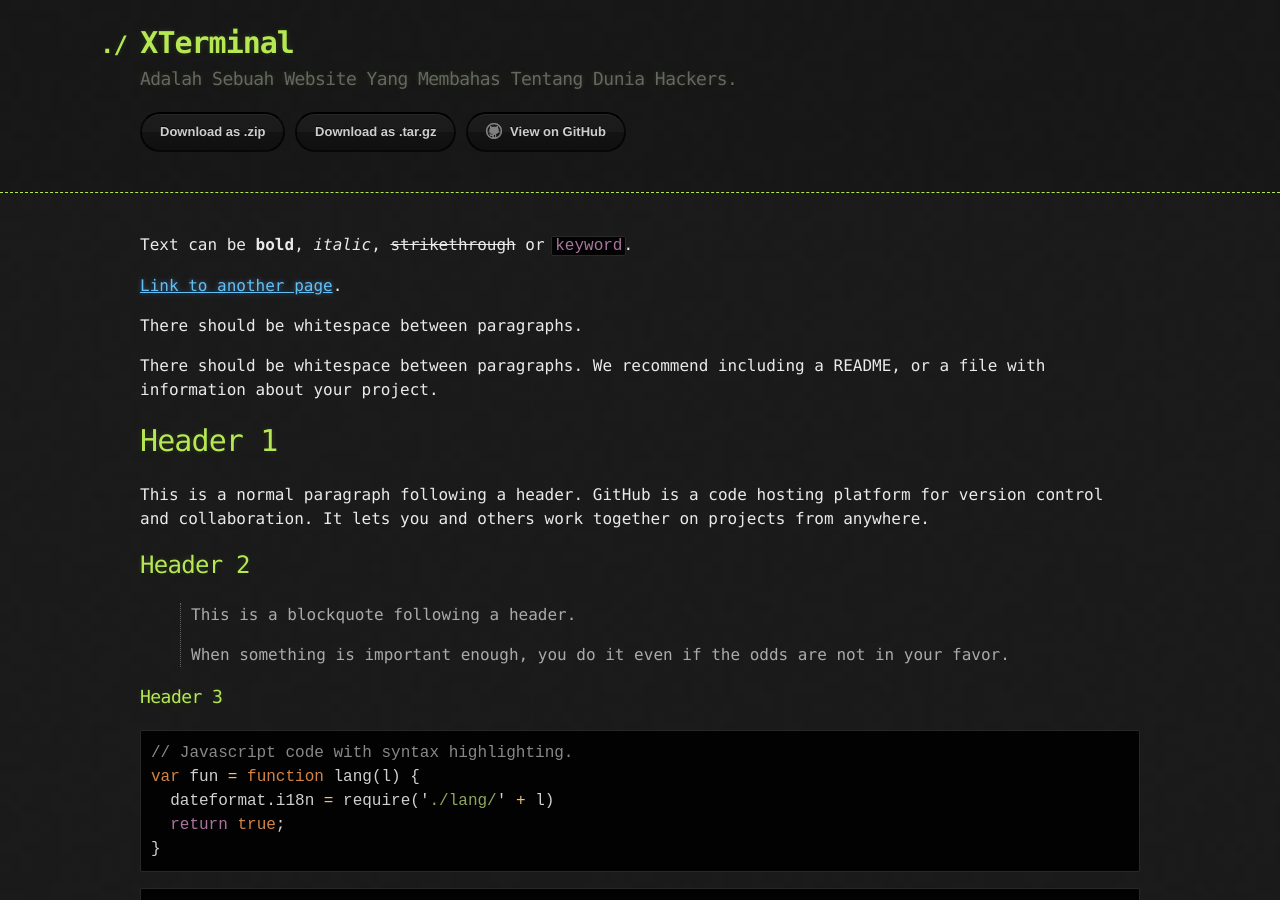
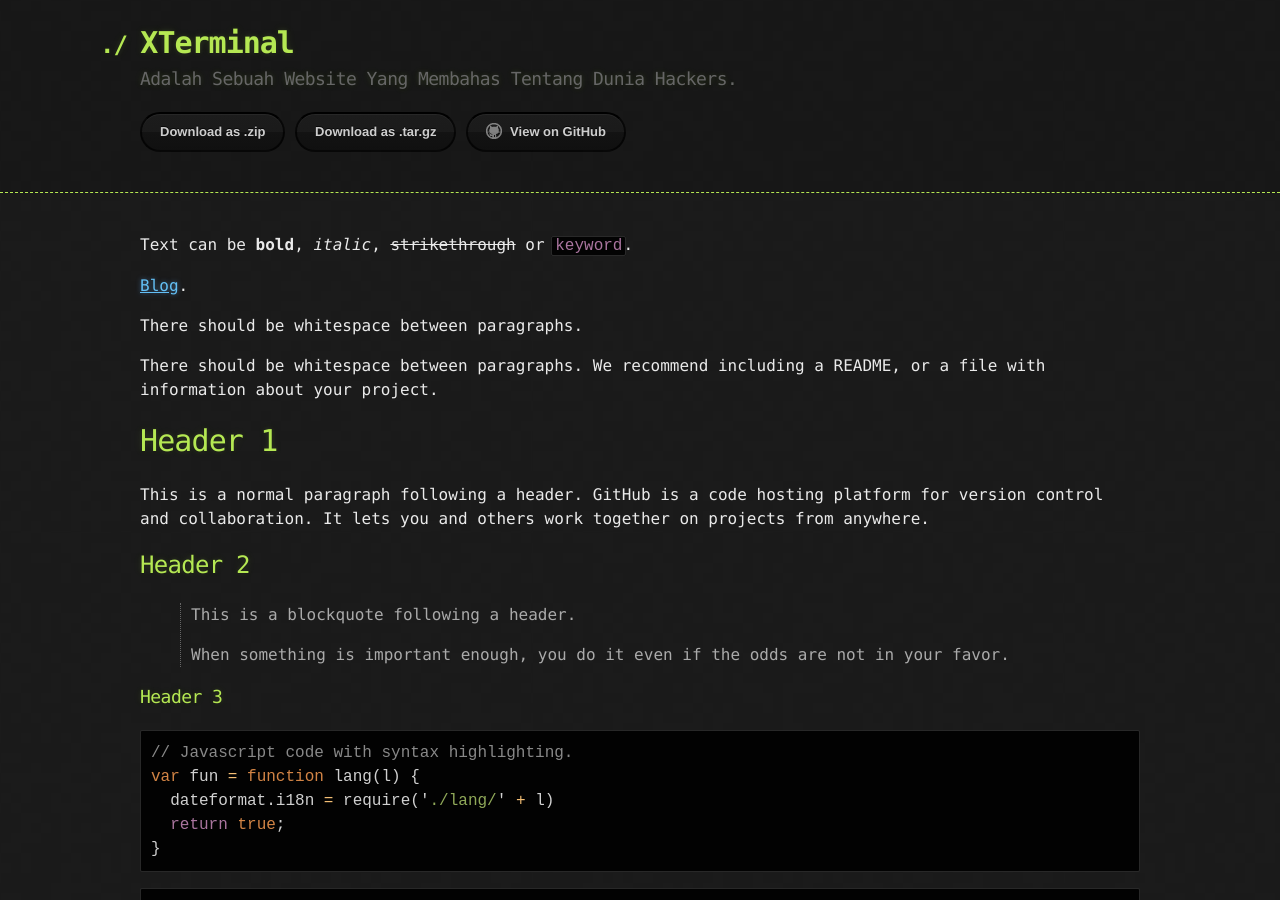
Before and after one commit to AWeb41/XTerminal, a Jekyll site: the page built from index.md, in a window 1280 px wide and 900 px high. Built offline with Jekyll 4.4.1, drawn with Linux system fonts in a browser that asks for light colours.

Commit message:
Edit index.md

```diff
--- a/index.md
+++ b/index.md
@@ -4,7 +4,7 @@ layout: default
 
 Text can be **bold**, _italic_, ~~strikethrough~~ or `keyword`.
 
-[Link to another page](./another-page.html).
+[Blog](./another-page.html).
 
 There should be whitespace between paragraphs.
 
```
